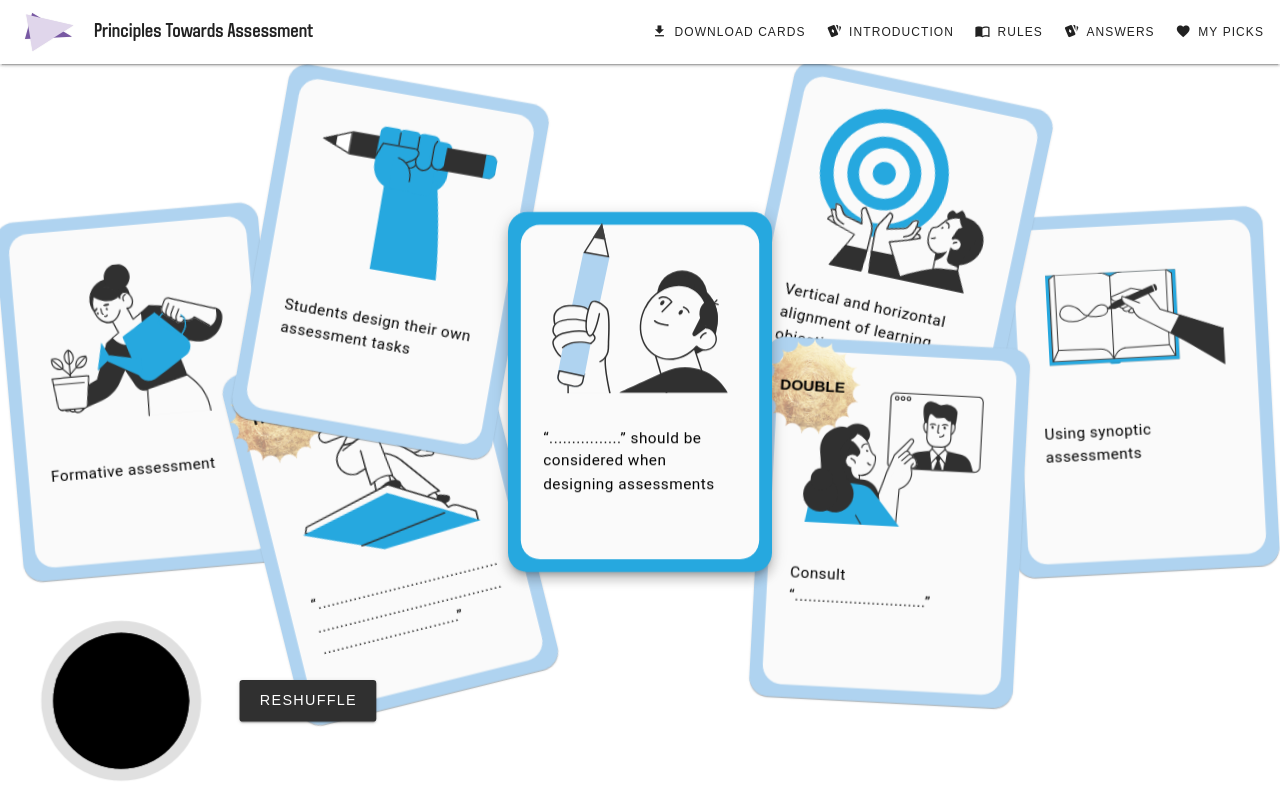
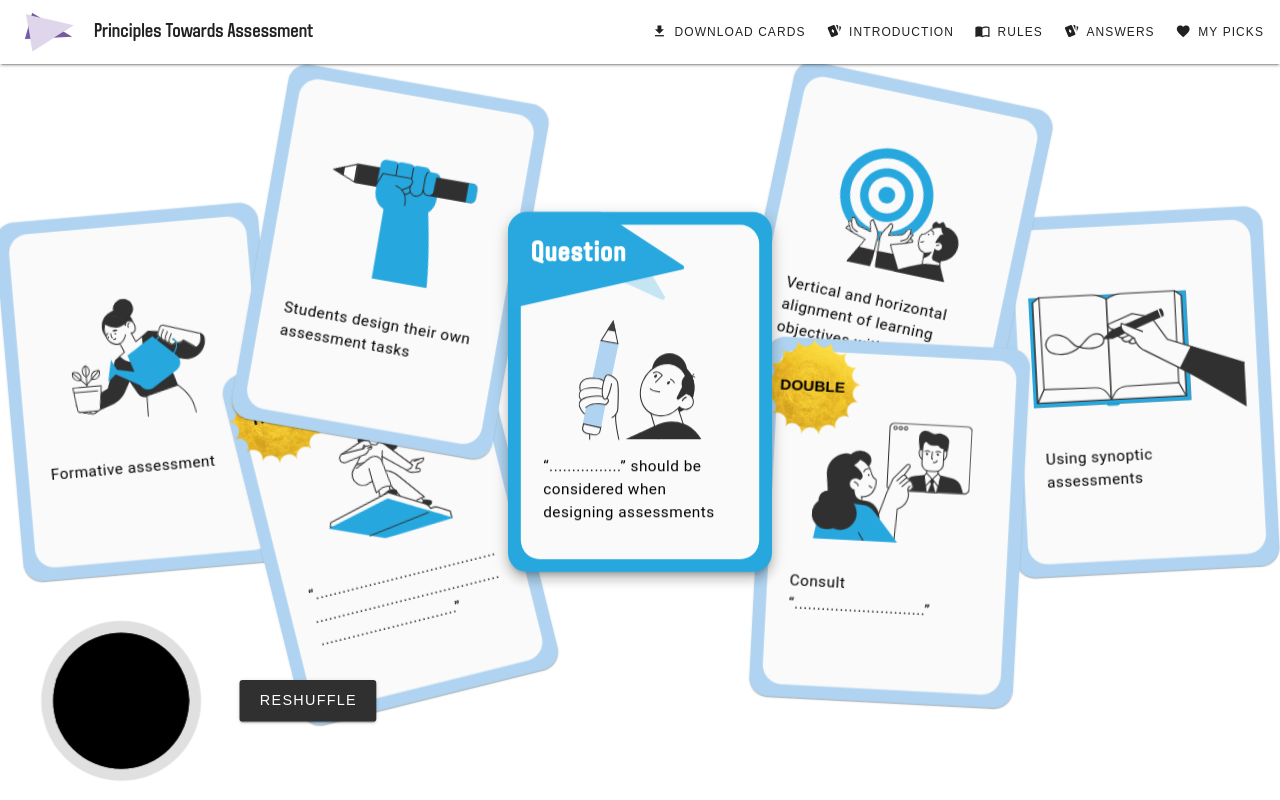
Before and after one commit to bpdavies92/principles-for-assessment, a Vue app: page / in a window 1280 px wide. Built offline with nearby package versions, Linux system fonts and the light colour scheme.

Commit message:
Updated syles to sticker images

```diff
--- a/src/components/CardGame.vue
+++ b/src/components/CardGame.vue
@@ -8,6 +8,7 @@
         <FlashCard
           class="question-card-top"
           :key="randomCard"
+          :hasQuestion="onlyQuestionCardsSingleRandom.type"
           :class="[
             cardPicked === true ? 'winning-card-question' : 'card-question',
             newGame === true ? 'new-canvas' : '',
--- a/src/components/FlashCard.vue
+++ b/src/components/FlashCard.vue
@@ -1,14 +1,35 @@
 <template>
-            <v-sheet color="transparent" class="cards-container cursor-pointer"   height="450px" width="330px" :class="[topCard ? 'top-card' : '']" >
-                <v-sheet color="transparent" class="card-inner" :class="[flip ? 'flip' : '']" height="450px" width="330px">
+    <v-sheet
+      color="transparent"
+      class="cards-container cursor-pointer"
+      height="450px"
+      width="330px"
+      :class="[topCard ? 'top-card' : '']"
+    >
+      <v-sheet
+        color="transparent"
+        class="card-inner"
+        :class="[flip ? 'flip' : '']"
+        height="450px"
+        width="330px"
+      >
         <v-card
           class="mx-auto pa-4 overflow-hidden card-front position-relative"
           height="450px"
-                        width = "330px"
+          width="330px"
           rounded="xl"
           :color="cardColour"
           :elevation="dropshadow"
         >
+          <v-img
+            src="../../public/images/shapes/question card title graphic.svg"
+            class="position-absolute question-shape"
+            height="300"
+            width="300"
+            v-if="hasQuestion === 'q'"
+          >
+            <h3>Question</h3>
+          </v-img>
 
           <v-img
             src="../../public/images/shapes/points star.png"
@@ -16,54 +37,77 @@
             width="120"
             class="position-absolute card-sticker"
             v-if="hasDouble || hasTriple"
-                                ><div class="text-uppercase"><slot name="doubleTriple"></slot></div></v-img>
-                            <v-sheet class="pa-3 d-flex flex-column" rounded='xl' color="#fafafa" height="100%" >
+          >
+            <div class="text-uppercase title">
+              <slot name="doubleTriple"></slot>
+            </div>
+          </v-img>
 
-                                <v-sheet v-if="question === 'q'" class="title-graphics-corner position-relative" :class="[question === 'q' ? 'mb-n10' : '']" color="transparent">
-
+          <v-sheet
+            class="pa-3 d-flex flex-column"
+            rounded="xl"
+            color="#fafafa"
+            height="100%"
+          >
+            <v-sheet
+              v-if="question === 'q'"
+              class="title-graphics-corner position-relative"
+              :class="[question === 'q' ? 'mb-n10' : '']"
+              color="transparent"
+            >
               <v-img
                 class="title-graphic"
                 src="../../public/images/shapes/question card title graphic.svg"
                 height="100%"
-                                        width="auto">
-                                        <h3 class="text-h5"><slot name="h1Title"></slot></h3>
+                width="auto"
+              >
+                <h3 class="text-h5">
+                  <slot name="h1Title"></slot>
+                </h3>
               </v-img>
             </v-sheet>
 
             <v-img
               :src="svgUrl"
-                                width="80%"
-                                height="auto"
+              height="60%"
+              width="auto"
               class="mr-auto ml-auto"
-                                >
-                                </v-img>
-                                <v-card-text class="">
-                                    <p class="text-body-1"><slot name="bodyText"></slot></p>
+              :class="{'question-card': hasQuestion === 'q'}"
+            ></v-img>
+
+            <v-card-text class="mt-n12">
+              <p class="text-body-1 card-body-text">
+                <slot name="bodyText"></slot>
+              </p>
             </v-card-text>
           </v-sheet>
         </v-card>
+
         <v-card
           class="mx-auto pa-4 overflow-hidden card-back"
           height="450px"
-                        width = "330px"
+          width="330px"
           rounded="xl"
           :color="cardColour"
         >
-                            <v-sheet height="100%" color="transparent" class="d-flex flex-column justify-space-between align-space-between">
+          <v-sheet
+            height="100%"
+            color="transparent"
+            class="d-flex flex-column justify-space-between align-space-between"
+          >
             <v-img
               src="../../public/images/branding/principles for assessment logo.svg"
               width="50%"
               height="auto"
               class="mr-auto ml-auto"
-                                >
-                                </v-img>
+            ></v-img>
+
             <v-img
               src="../../public/images/branding/clt logo with black text.svg"
               width="50%"
               height="auto"
               class="mr-auto ml-auto"
-                                >
-                                </v-img>
+            ></v-img>
           </v-sheet>
         </v-card>
       </v-sheet>
@@ -71,13 +115,53 @@
   </template>
 
   <script setup>
-    const props = defineProps(['svgUrl', 'cardColour', 'question', 'dropshadow', 'topCard', 'cardFlip', 'flip', 'hasDouble', 'hasTriple'])
+  const props = defineProps([
+    'svgUrl',
+    'cardColour',
+    'question',
+    'dropshadow',
+    'topCard',
+    'cardFlip',
+    'flip',
+    'hasDouble',
+    'hasTriple',
+    'hasQuestion',
+  ]);
   </script>
 
   <style lang="scss" scoped>
+  .question-card {
+    margin-top: 6rem;
+  }
+
+  .title-points {
+    font-size: 2rem;
+    letter-spacing: 1.5px;
+  }
+
+  .question-shape {
+    top: 0%;
+    bottom: 50%;
+    left: 35%;
+    right: 50%;
+    transform: translate(-50%, -50%);
+
+    & h3 {
+      position: absolute;
+      width: 100%;
+      top: 59%;
+      bottom: 50%;
+      left: 71%;
+      right: 50%;
+      transform: translate(-50%, -50%);
+      z-index: 400;
+      font-size: 2.2rem;
+      letter-spacing: 1.5px;
+    }
+  }
 
   .clearfix::after {
-        content: "";
+    content: '';
     clear: both;
     display: table;
   }
@@ -97,19 +181,25 @@
   }
 
   .cards-container {
-        position: absolute; /* This is fine */
-        perspective: 1000px; /* Enables 3D flipping */
+    position: absolute;
+    perspective: 1000px;
+
     &:hover {
-        z-index: 100; /* Instantly moves to the top */
+      z-index: 100;
     }
+  }
+
+  .card-body-text {
+    overflow-wrap: break-word !important;
+    word-wrap: break-word;
   }
 
   .card-inner {
     position: relative;
     transform-style: preserve-3d;
     transition: all 1s ease;
-        transform-origin: 50% 50%; /* Flip from center */
-        transform: translateZ(0); /* Triggers GPU rendering */
+    transform-origin: 50% 50%;
+    transform: translateZ(0);
     z-index: 1;
   }
 
@@ -117,7 +207,8 @@
     z-index: 1 !important;
   }
 
-    .card-front, .card-back {
+  .card-front,
+  .card-back {
     position: absolute;
     top: 0;
     left: 0;
@@ -126,19 +217,12 @@
     backface-visibility: hidden;
   }
 
-    // .cards-container:hover .flip {
-    // // transition: all 1s ease;
-    // transform: rotateY(180deg); /* Flip the card */
-    // }
-
   .cards-container .flip {
-    // transition: all 1s ease;
-    transform: rotateY(180deg); /* Flip the card */
+    transform: rotateY(180deg);
   }
 
-
   .card-back {
-    transform: rotateY(180deg); /* Back face starts rotated */
+    transform: rotateY(180deg);
   }
 
   .title-graphic {
@@ -153,7 +237,6 @@
   }
 
   .title-graphics-corner {
-
     & .v-img h3 {
       transform: scale(68%);
       position: absolute;
@@ -163,9 +246,7 @@
       top: 51%;
       bottom: 50%;
       left: 10%;
-            right:50%;
-            /* transform: translate(-50%, -50%); */
+      right: 50%;
     }
   }
-
   </style>
--- a/src/stores/cardInfo.js
+++ b/src/stores/cardInfo.js
@@ -6,7 +6,7 @@ export const useCardStore = defineStore('cardInfo', {
         {
             id: 0,
             type: 'q',
-            content: 'The most important aspect of a course assessment strategy is “.......................................................”',
+            content: 'The most important aspect of a course assessment strategy is “...................”',
             colour: '#26a8df',
             svgUrl: '../../public/images/illustrations/guy with chess piece.svg',
             isFront: true,
@@ -36,7 +36,7 @@ export const useCardStore = defineStore('cardInfo', {
         {
             id: 3,
             type: 'q',
-            content: '“.............................” to avoid over-assessment',
+            content: '“................” to avoid over-assessment',
             colour: '#26a8df',
             svgUrl: '../../public/images/illustrations/unhappy assessment girl.svg',
             isFront: true,
@@ -46,7 +46,7 @@ export const useCardStore = defineStore('cardInfo', {
         {
             id: 4,
             type: 'q',
-            content: 'Incorporate “................................” into assessments',
+            content: 'Incorporate “............” into assessments',
             colour: '#26a8df',
             svgUrl: '../../public/images/illustrations/girl with finger up.svg',
             isFront: true,
--- a/src/styles/main.scss
+++ b/src/styles/main.scss
@@ -3,11 +3,9 @@
     src: url("../assets/AvenyTLBU-Medium.otf");
 }
 
-h2, h1, .text-h2, .v-app-bar-title {
+h1, h2, h3, .text-h2, .title-points, .v-app-bar-title {
     font-family: "Aveny" !important;
 }
-
-
 
 .text-body-1 {
     font-size: 1.2rem !important;
```
Also changed, not shown: public/images/shapes/points star.png. Lines whose indentation alone changed are shown as unchanged.
